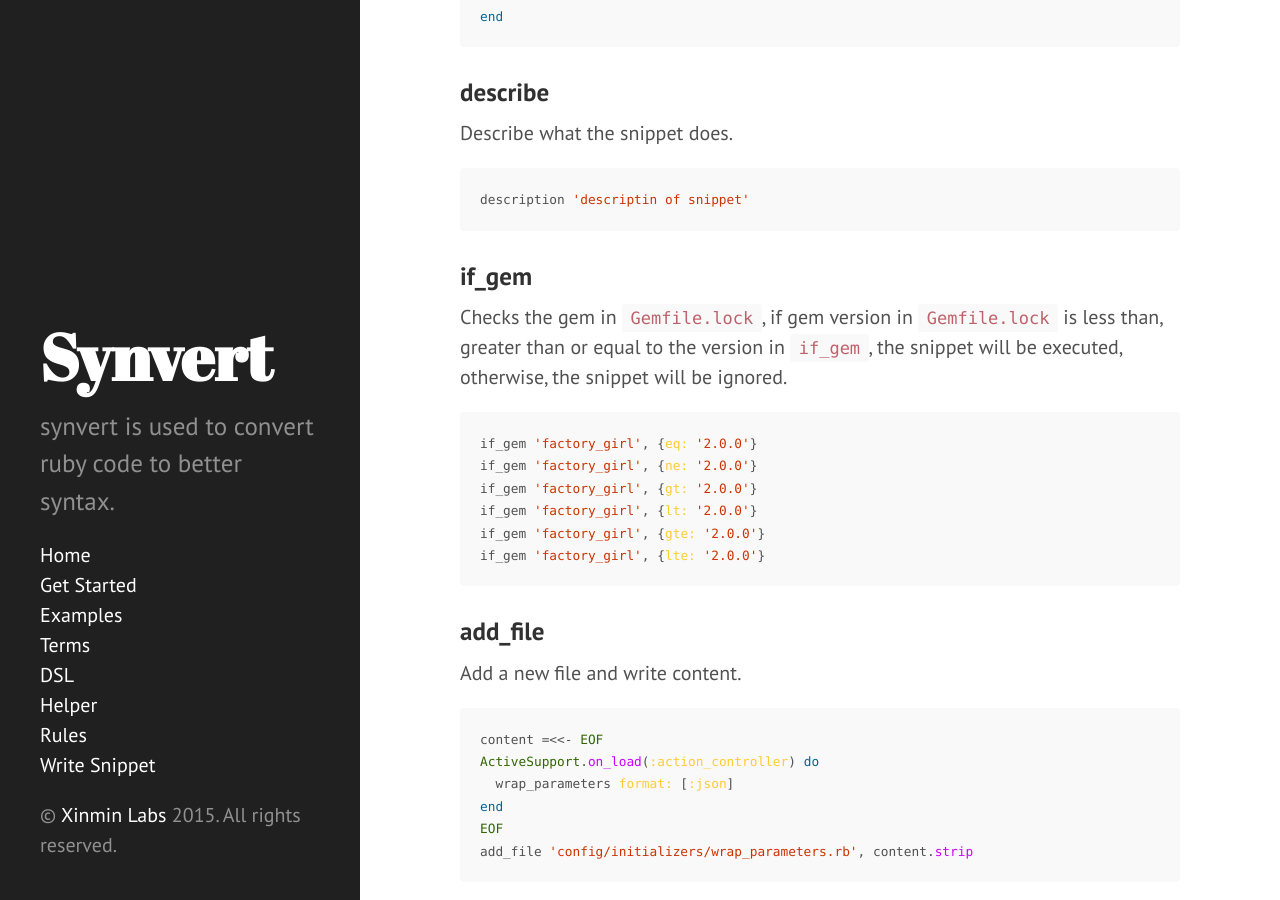
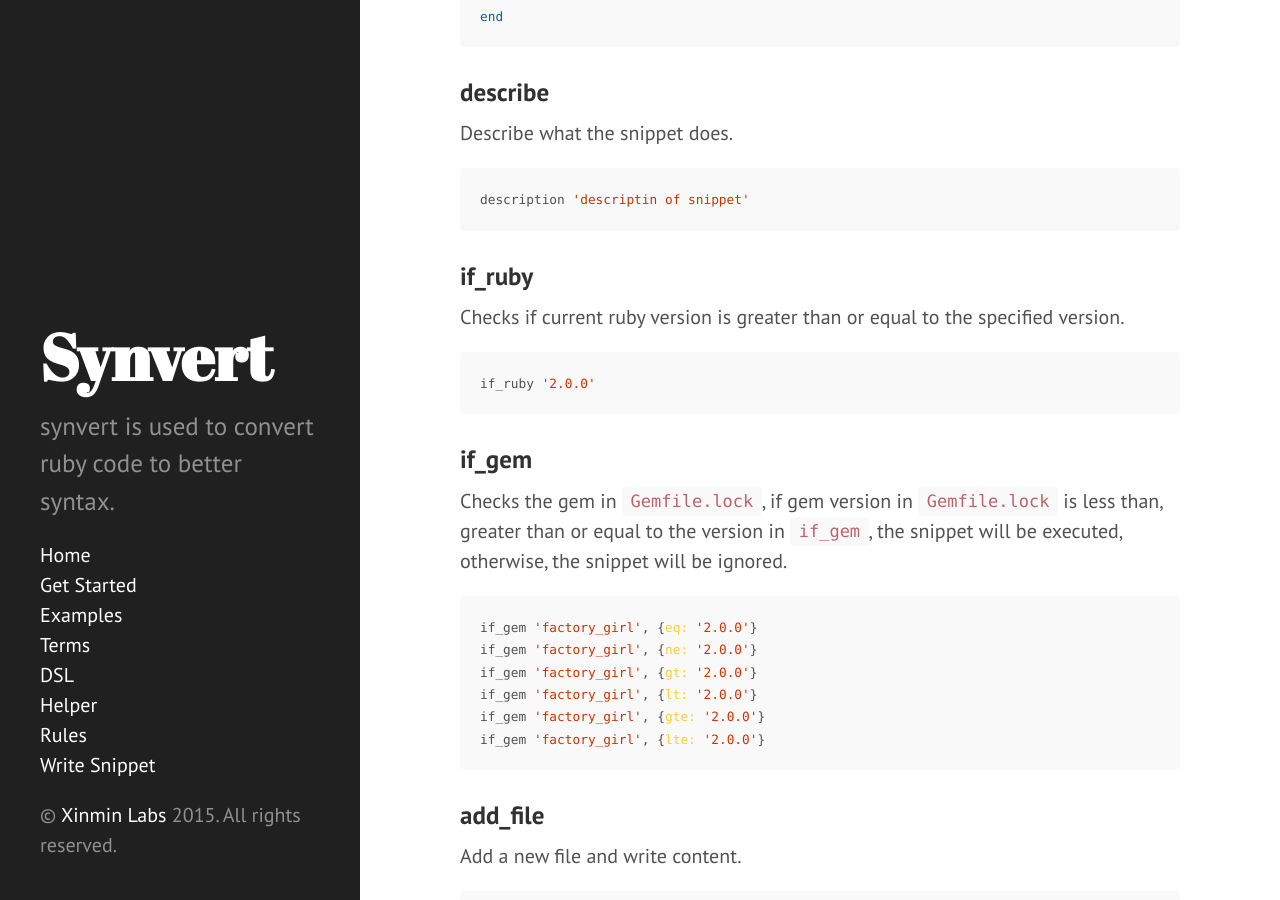
Before and after one commit to synvert-hq/synvert-ruby, a Jekyll site: the page built from dsl.md, in a window 1280 px wide and 900 px high, scrolled down 653 px. Built offline with Jekyll 4.4.1, drawn with Linux system fonts in a browser that asks for light colours; Markdown is read by kramdown in place of the engine named in the settings; comment, search, counter and statistics services are not loaded.

Commit message:
add if_ruby dsl

````diff
--- a/dsl.md
+++ b/dsl.md
@@ -35,6 +35,15 @@ Describe what the snippet does.
 
 ```ruby
 description 'descriptin of snippet'
+```
+
+### if\_ruby
+
+Checks if current ruby version is greater than or equal to the
+specified version.
+
+```ruby
+if_ruby '2.0.0'
 ```
 
 ### if\_gem
````
